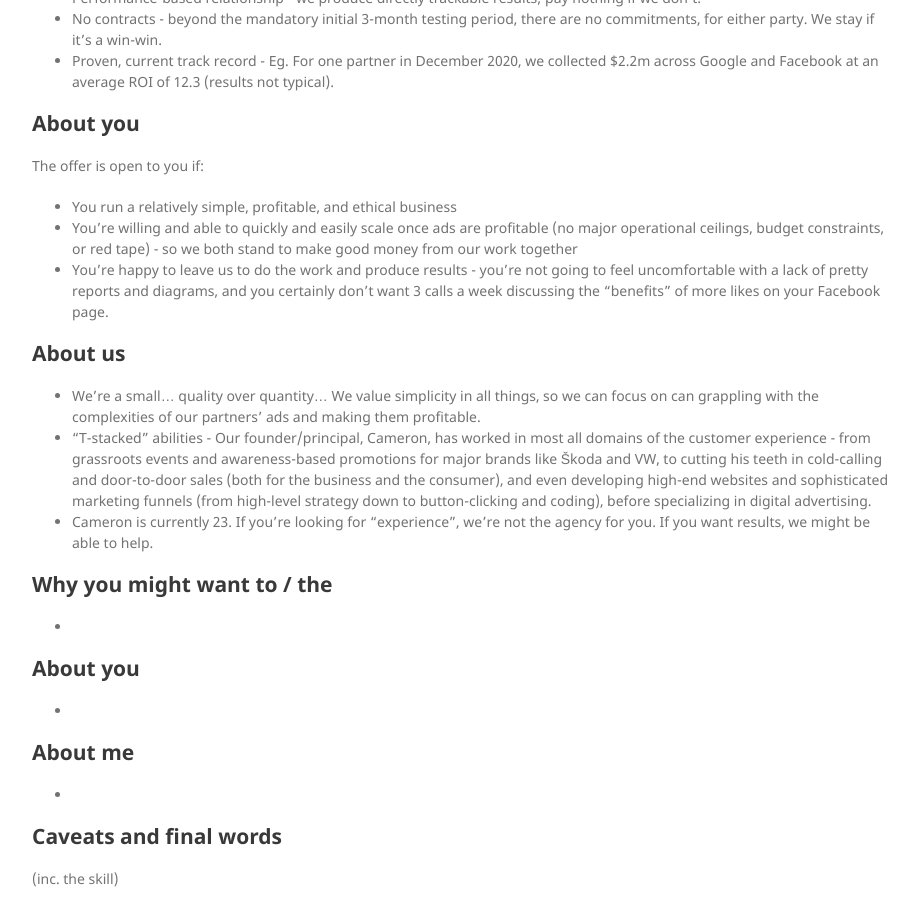
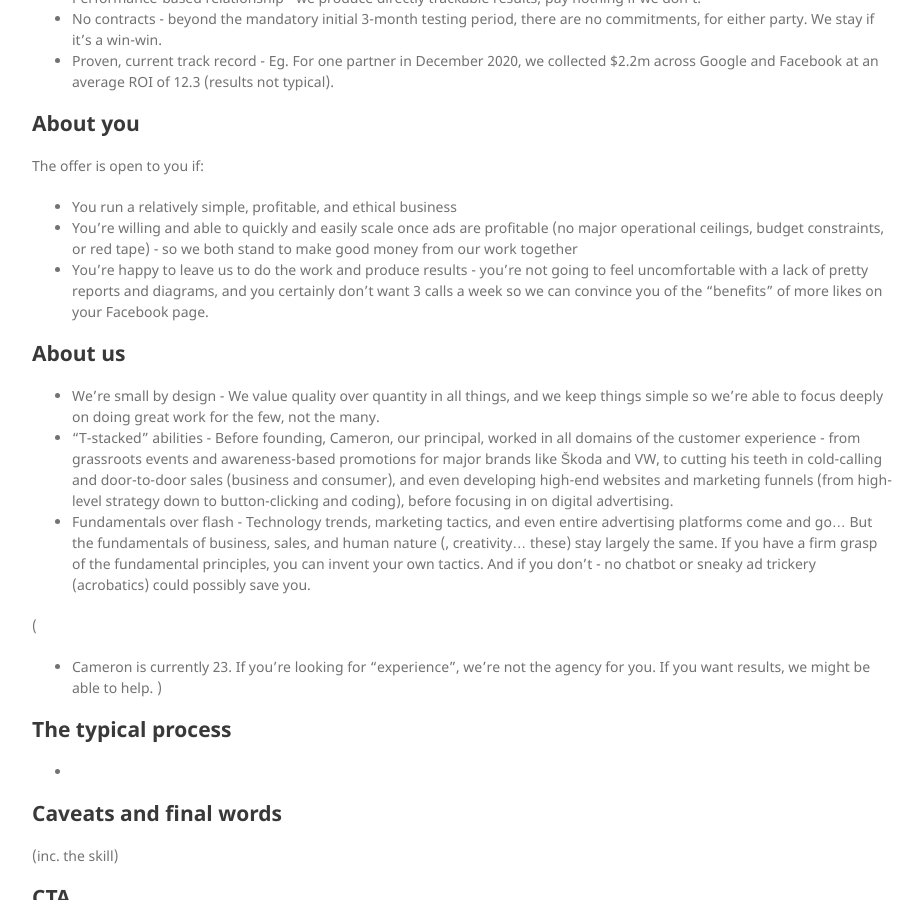
Before and after one commit to cameronhill1/skillofads, a Jekyll site: the page built from index.md, in a window 1280 px wide and 900 px high, scrolled down 244 px. Shown: the whole window, without its empty margins (178-1101 px from the left). Built offline with Jekyll 4.4.1, drawn with Linux system fonts in a browser that asks for light colours; our own code applies the rules of GitHub Pages for plain Markdown files.

Commit message:
Update index.md

```diff
--- a/index.md
+++ b/index.md
@@ -17,34 +17,26 @@ The offer is open to you if:
 
 - You run a relatively simple, profitable, and ethical business
 - You're willing and able to quickly and easily scale once ads are profitable (no major operational ceilings, budget constraints, or red tape) - so we both stand to make good money from our work together
-- You're happy to leave us to do the work and produce results - you're not going to feel uncomfortable with a lack of pretty reports and diagrams, and you certainly don't want 3 calls a week discussing the "benefits" of more likes on your Facebook page.
+- You're happy to leave us to do the work and produce results - you're not going to feel uncomfortable with a lack of pretty reports and diagrams, and you certainly don't want 3 calls a week so we can convince you of the "benefits" of more likes on your Facebook page.
 
 
 ## About us
 
-- We're a small... quality over quantity... We value simplicity in all things, so we can focus on can grappling with the complexities of our partners' ads and making them profitable.
-- "T-stacked" abilities - Our founder/principal, Cameron, has worked in most all domains of the customer experience - from grassroots events and awareness-based promotions for major brands like Škoda and VW, to cutting his teeth in cold-calling and door-to-door sales (both for the business and the consumer), and even developing high-end websites and sophisticated marketing funnels (from high-level strategy down to button-clicking and coding), before specializing in digital advertising.
-- Cameron is currently 23. If you're looking for "experience", we're not the agency for you. If you want results, we might be able to help.
+- We're small by design - We value quality over quantity in all things, and we keep things simple so we're able to focus deeply on doing great work for the few, not the many.
+- "T-stacked" abilities - Before founding, Cameron, our principal, worked in all domains of the customer experience - from grassroots events and awareness-based promotions for major brands like Škoda and VW, to cutting his teeth in cold-calling and door-to-door sales (business and consumer), and even developing high-end websites and marketing funnels (from high-level strategy down to button-clicking and coding), before focusing in on digital advertising.
+- Fundamentals over flash - Technology trends, marketing tactics, and even entire advertising platforms come and go... But the fundamentals of business, sales, and human nature (, creativity... these) stay largely the same. If you have a firm grasp of the fundamental principles, you can invent your own tactics. And if you don't - no chatbot or sneaky ad trickery (acrobatics) could possibly save you.
 
 
+(
+- Cameron is currently 23. If you're looking for "experience", we're not the agency for you. If you want results, we might be able to help.
+)
 
 
-
-## Why you might want to / the
+## The typical process
 
 -
 
 
-
-## About you
-
--
-
-
-
-## About me
-
--
 
 
 
```
